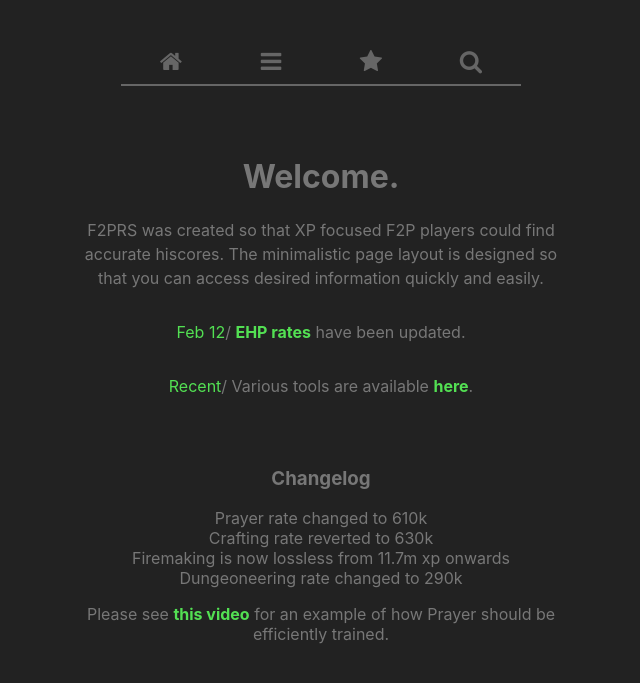
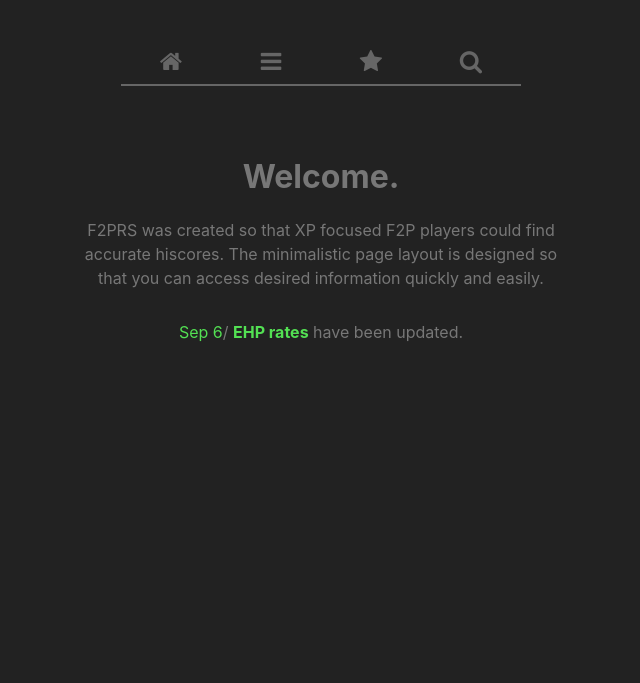
Before and after one commit to Persiflage/F2PRS, a PHP site: page / in a window 1280 px wide. Shown: the top 683 px of the page, without its empty margins (319-959 px from the left). Run offline with PHP 8.4, Linux system fonts and the light colour scheme.

Commit message:
update homepage

```diff
--- a/index.php
+++ b/index.php
@@ -13,27 +13,6 @@
 
 
 		<p style="width: 480px; margin: 30px auto; line-height: 24px;">
-			<span style="color: #53E053">Feb 12</span>/ <a class="gain" href="tools/rates/">EHP rates</a> have been updated.</p>
-
-		<p style="width: 480px; margin: 30px auto; line-height: 24px;">
-			<span style="color: #53E053">Recent</span>/ Various tools are available <a class="gain" href="tools/">here</a>.</p>
-
-		<br>
-
-
-		<h3>Changelog</h3>
-		<div style="width: 480px; margin: auto;">
-			<p>
-				Prayer rate changed to 610k<br>
-				Crafting rate reverted to 630k<br>
-				Firemaking is now lossless from 11.7m xp onwards<br>
-				Dungeoneering rate changed to 290k
-			</p>
-
-			<p>Please see <a href="https://www.youtube.com/watch?v=tJ-OC16PBBM" class="gain">this video</a> for an example of how Prayer should be efficiently trained.</p>
-		</div>
-
-		<br/><br/>
-
+			<span style="color: #53E053">Sep 6</span>/ <a class="gain" href="tools/rates/">EHP rates</a> have been updated.</p>
 	</body>
 </html>
```
